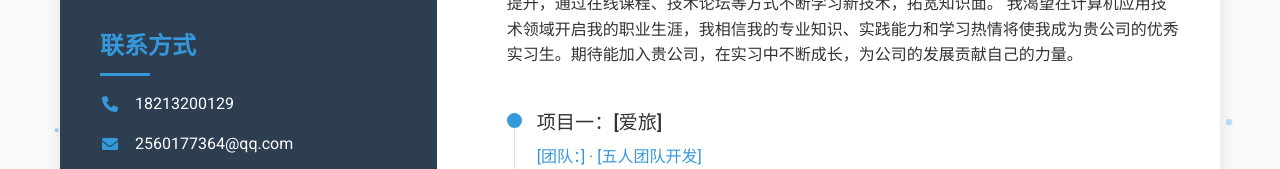
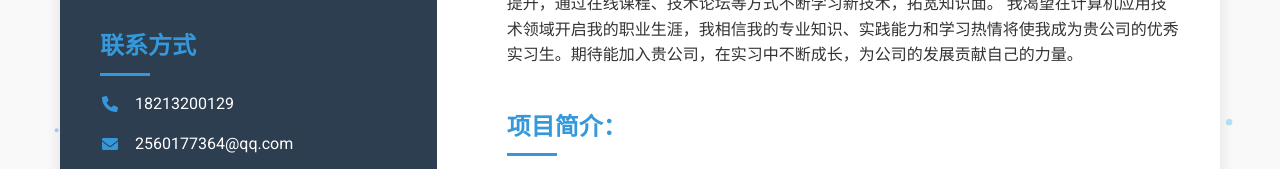
Before and after one commit to HH-han/HH-han.github.io, a plain HTML site: page index.html in a window 1280 px wide. Shown: the part 367-536 px from the top of the page. Drawn offline with Linux system fonts and the light colour scheme.

Commit message:
Update index.html

```diff
--- a/index.html
+++ b/index.html
@@ -466,7 +466,7 @@
 					</section>
 
 					<section class="section">
-
+						<h2>项目简介：</h2>
 						<div class="experience-item">
 						    <h3 class="job-title">项目一：[爱旅]</h3>
 						    <p class="company">[团队：] · [五人团队开发]</p>
```
